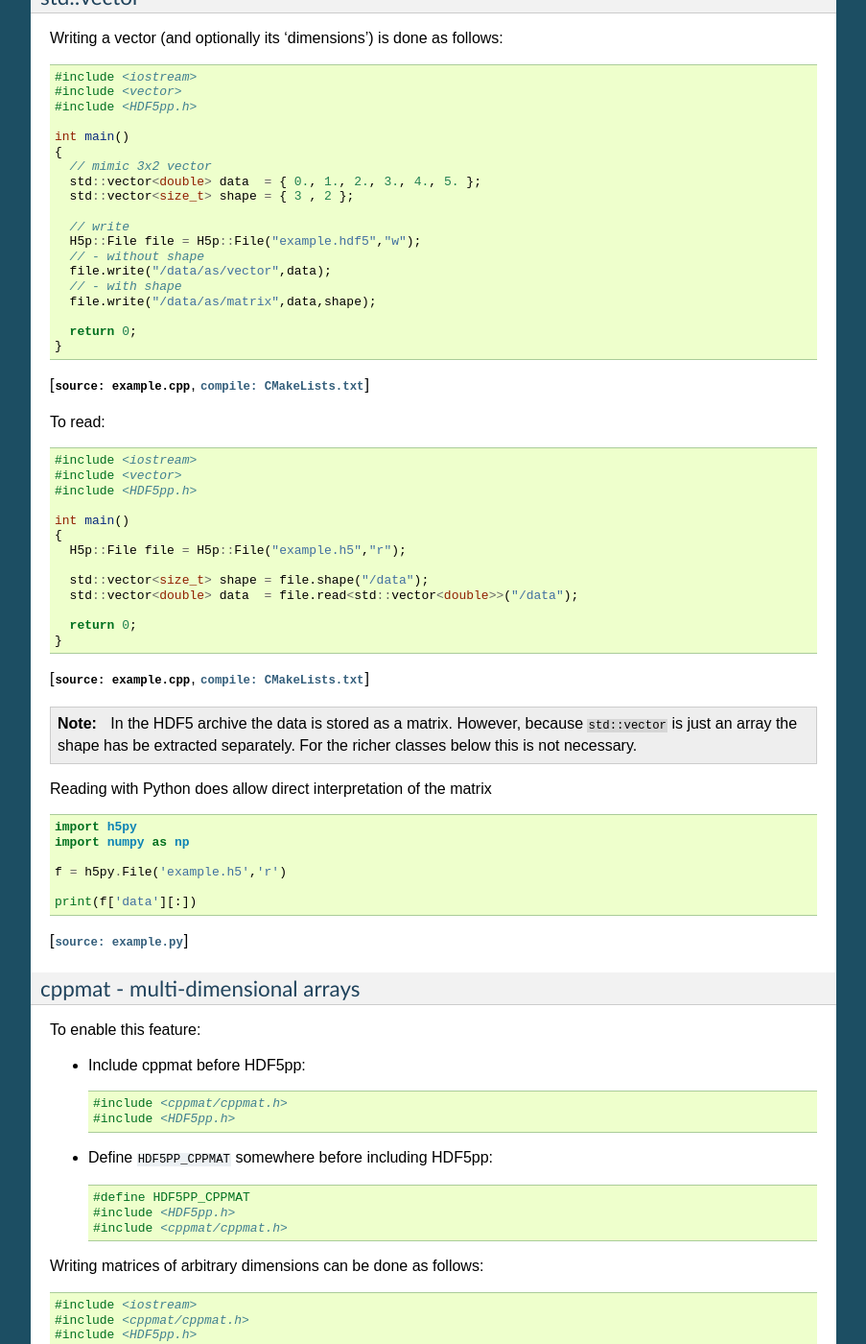
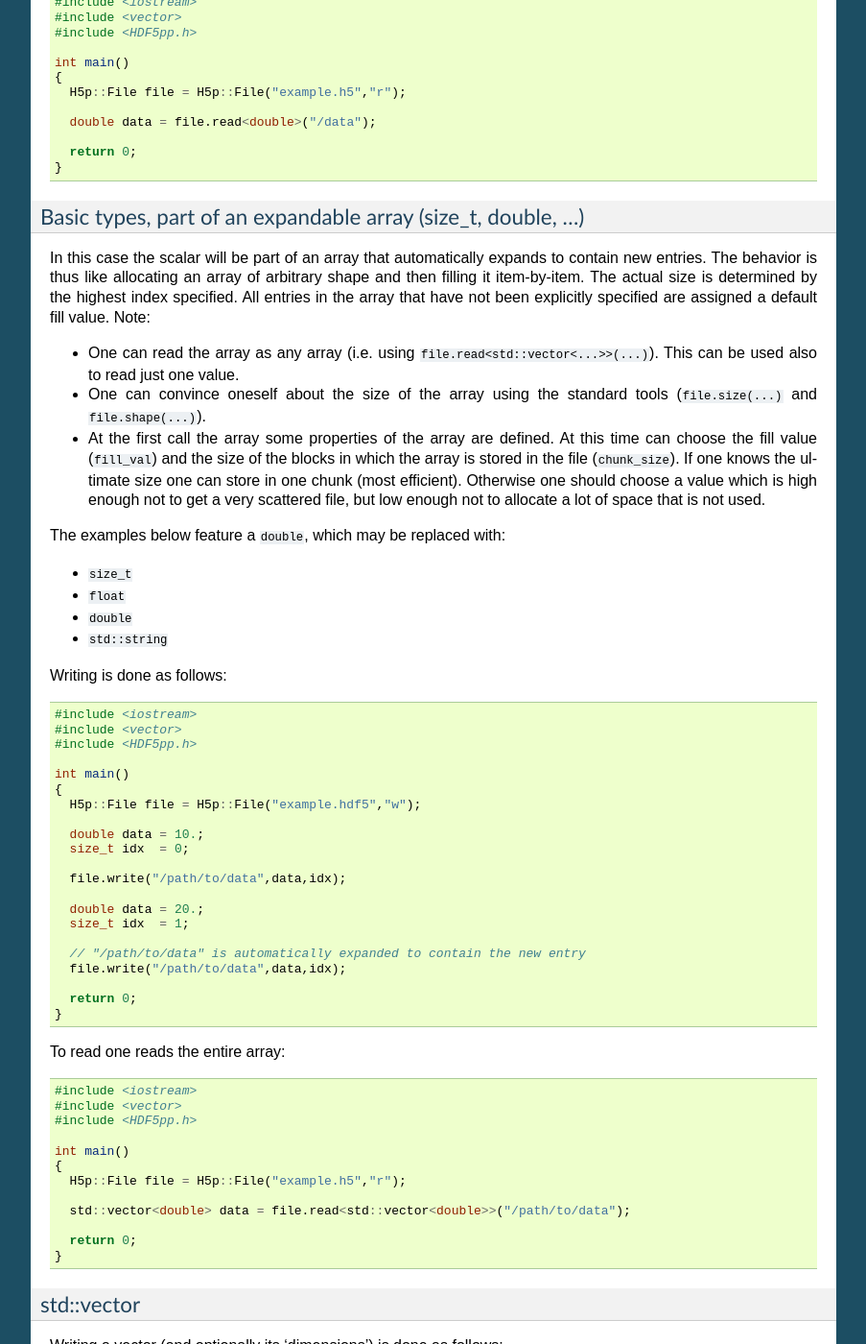
Before and after one commit to tdegeus/HDF5pp, a Sphinx documentation site: the page built from docs/usage.rst, in a window 1280 px wide and 1400 px high, scrolled down 2378 px. Shown: the whole window at 96% size, without its empty margins (198-1101 px from the left). Built offline with Sphinx 7.4.7, drawn with Linux system fonts in a browser that asks for light colours; formulas are drawn with MathJax 3; some of the changed text lies outside the part shown.

Commit message:
Added expandable array (only double so far, but extension straightforward

```diff
--- /dev/null
+++ b/docs/examples/extendable_write/example.py
@@ -0,0 +1,7 @@
+
+import h5py
+import numpy as np
+
+f = h5py.File('example.hdf5','r')
+
+print(f['/data'][:])
--- a/docs/usage.rst
+++ b/docs/usage.rst
@@ -59,6 +59,18 @@
 * ``Type File::read<Type>("/path/to/data")``
 
   Read data (scalar, array, matrix, ...). Can be templated with many different types, see :ref:`overloaded_types`.
+
+* ``std::vector<size_t> shape("/path/to/data")``
+
+  Return the shape of the data-array.
+
+* ``size_t shape("/path/to/data", i)``
+
+  Return the shape of the data-array along axis ``i``.
+
+* ``size_t size("/path/to/data")``
+
+  Return the number of elements in the data-array.
 
 Support functions:
 
@@ -133,6 +145,67 @@
     return 0;
   }
 
+Basic types, part of an expandable array (size_t, double, ...)
+--------------------------------------------------------------
+
+In this case the scalar will be part of an array that automatically expands to contain new entries. The behavior is thus like allocating an array of arbitrary shape and then filling it item-by-item. The actual size is determined by the highest index specified. All entries in the array that have not been explicitly specified are assigned a default fill value. Note:
+
+* One can read the array as any array (i.e. using ``file.read<std::vector<...>>(...)``). This can be used also to read just one value.
+
+* One can convince oneself about the size of the array using the standard tools (``file.size(...)`` and ``file.shape(...)``).
+
+* At the first call the array some properties of the array are defined. At this time can choose the fill value (``fill_val``) and the size of the blocks in which the array is stored in the file (``chunk_size``). If one knows the ultimate size one can store in one chunk (most efficient). Otherwise one should choose a value which is high enough not to get a very scattered file, but low enough not to allocate a lot of space that is not used.
+
+The examples below feature a ``double``, which may be replaced with:
+
+* ``size_t``
+* ``float``
+* ``double``
+* ``std::string``
+
+Writing is done as follows:
+
+.. code-block:: cpp
+
+  #include <iostream>
+  #include <vector>
+  #include <HDF5pp.h>
+
+  int main()
+  {
+    H5p::File file = H5p::File("example.hdf5","w");
+
+    double data = 10.;
+    size_t idx  = 0;
+
+    file.write("/path/to/data",data,idx);
+
+    double data = 20.;
+    size_t idx  = 1;
+
+    // "/path/to/data" is automatically expanded to contain the new entry
+    file.write("/path/to/data",data,idx);
+
+    return 0;
+  }
+
+To read one reads the entire array:
+
+.. code-block:: cpp
+
+  #include <iostream>
+  #include <vector>
+  #include <HDF5pp.h>
+
+  int main()
+  {
+    H5p::File file = H5p::File("example.h5","r");
+
+    std::vector<double> data = file.read<std::vector<double>>("/path/to/data");
+
+    return 0;
+  }
+
 std::vector
 -----------
 
@@ -174,8 +247,8 @@
   {
     H5p::File file = H5p::File("example.h5","r");
 
-    std::vector<size_t> shape = file.shape("/data");
-    std::vector<double> data  = file.read<std::vector<double>>("/data");
+    std::vector<size_t> shape = file.shape("/path/to/data");
+    std::vector<double> data  = file.read<std::vector<double>>("/path/to/data");
 
     return 0;
   }
```
Also changed, not shown: docs/examples/extendable_write/CMakeLists.txt (added, +50 -0 lines), 3 other files.
